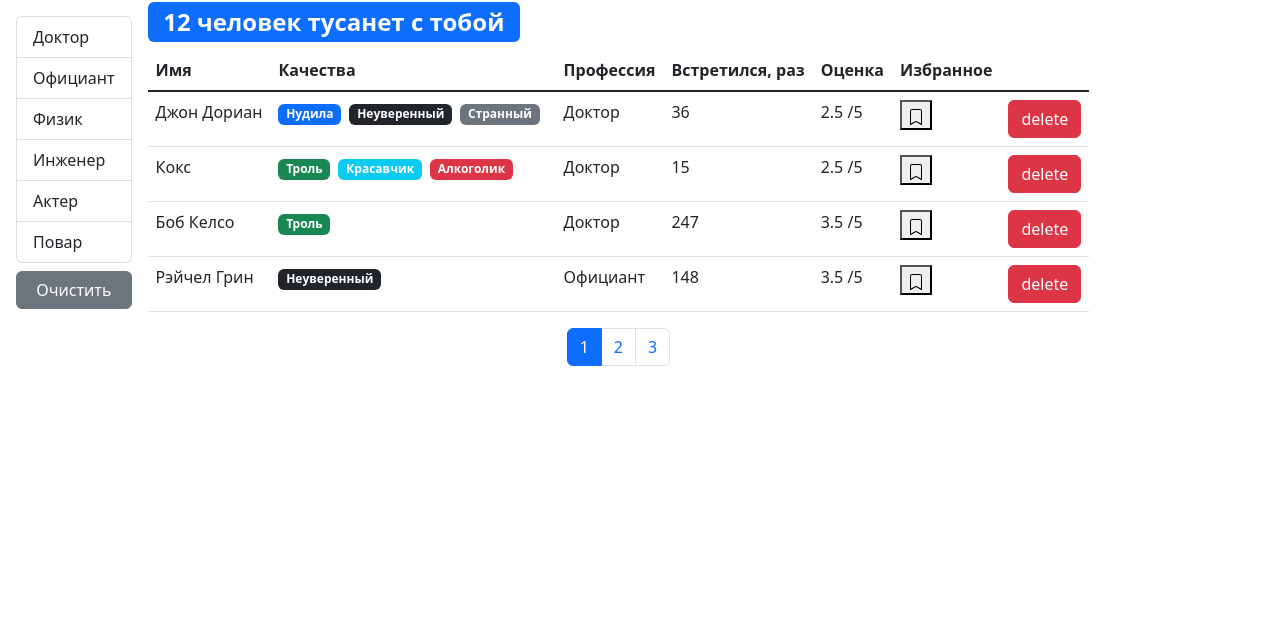
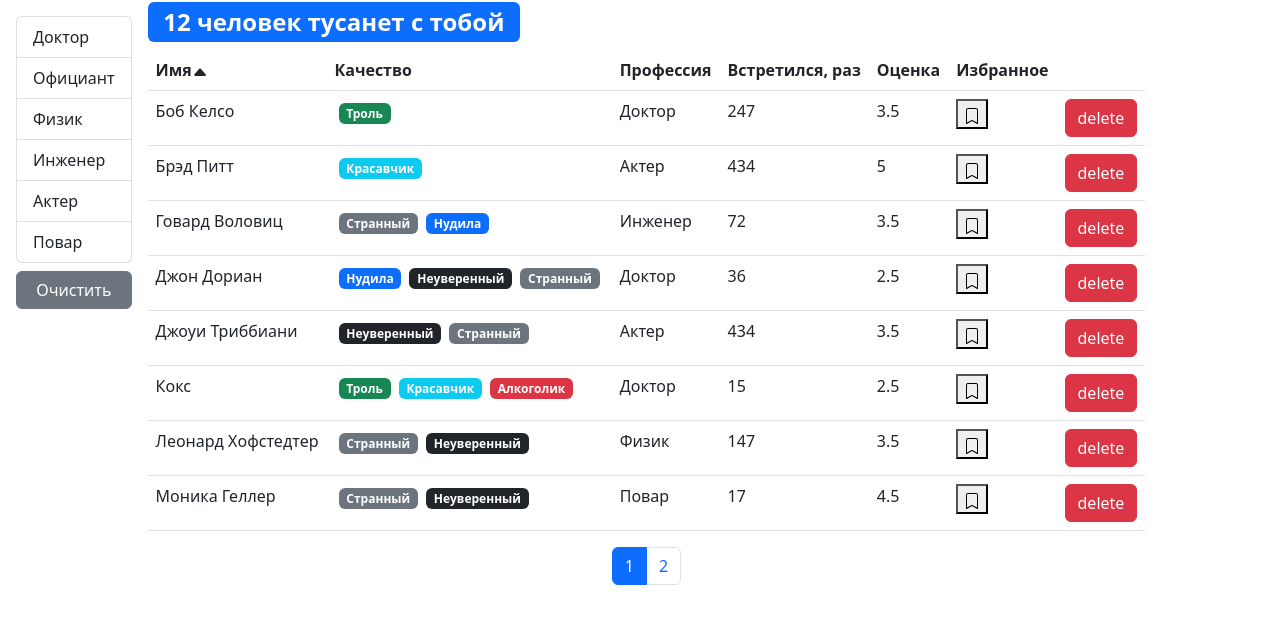
Before and after one commit to bestofaIl/fast-company, a React (Create React App) app: page / in a window 1280 px wide. Shown: the top 624 px of the page. Built offline with nearby package versions, Linux system fonts and the light colour scheme.

Commit message:
caret add

```diff
--- a/src/app/App.js
+++ b/src/app/App.js
@@ -1,39 +1,9 @@
-import React, { useEffect, useState } from "react";
-import api from "./api";
+import React from "react";
 import Users from "./components/users";
 
 const App = () => {
-    const [users, setUsers] = useState();
-
-    useEffect(() => {
-        api.users.fetchAll().then((data) => setUsers(data));
-    }, []);
-
-    const handleDelete = (userId) => {
-        const updatedUsers = users.filter((user) => user._id !== userId);
-        setUsers(updatedUsers);
-    };
-    const handleToggleBookMark = (id) => {
-        setUsers(
-            users.map((user) => {
-                if (user._id === id) {
-                    user.bookmark = !user.bookmark;
-                }
-                return user;
-            })
-        );
-    };
-
     return (
-        <>
-            {users && (
-                <Users
-                    users={users}
-                    onDelete={handleDelete}
-                    onToggleBookMark={handleToggleBookMark}
-                />
-            )}
-        </>
+        <Users />
     );
 };
 
--- a/src/app/components/bookmark.jsx
+++ b/src/app/components/bookmark.jsx
@@ -1,6 +1,7 @@
 import React from "react";
+import PropTypes from "prop-types";
 
-const Bookmark = ({ status }) => {
+const Bookmark = ({ status, ...rest }) => {
     const pic = status ? (
         <svg
             xmlns="http://www.w3.org/2000/svg"
@@ -25,7 +26,11 @@
         </svg>
     );
 
-    return pic;
+    return <button {...rest}>{pic}</button>;
+};
+
+Bookmark.propTypes = {
+    status: PropTypes.bool
 };
 
 export default Bookmark;
--- a/src/app/components/qualitie.jsx
+++ b/src/app/components/qualitie.jsx
@@ -1,16 +1,16 @@
 import React from "react";
-
-const Qualitie = ({ qualities }) => {
-    return qualities.map((quality) => {
-        return (
-            <span
-                key={quality._id}
-                className={`badge bg-${quality.color} me-2`}
-            >
-                {quality.name}
-            </span>
-        );
-    });
+import PropTypes from "prop-types";
+const Quality = ({ color, name, _id }) => {
+    return (
+        <span className={"badge m-1 bg-" + color}>
+            {name}
+        </span>
+    );
+};
+Quality.propTypes = {
+    color: PropTypes.string.isRequired,
+    name: PropTypes.string.isRequired,
+    _id: PropTypes.string.isRequired
 };
 
-export default Qualitie;
+export default Quality;
--- /dev/null
+++ b/src/app/components/qualitiesList.jsx
@@ -0,0 +1,17 @@
+import React from "react";
+import Qualitie from "./qualitie";
+import PropTypes from "prop-types";
+
+const QualitiesList = ({ qualities }) => {
+    return <>
+        {qualities.map(quality => (
+            <Qualitie key={quality._id} {...quality} />
+        ))}
+    </>;
+};
+
+QualitiesList.propTypes = {
+    qualities: PropTypes.array.isRequired
+};
+
+export default QualitiesList;
--- /dev/null
+++ b/src/app/components/table.jsx
@@ -0,0 +1,25 @@
+import React from "react";
+import TableHeader from "./tableHeader";
+import TableBody from "./tableBody";
+import PropTypes from "prop-types";
+
+const Table = ({ onSort, selectedSort, columns, data, children }) => {
+    return (
+        <table className='table'>
+            {children || <>
+                <TableHeader { ...{ onSort, selectedSort, columns } } />
+                <TableBody { ...{ data, columns } } />
+            </>}
+        </table>
+    );
+};
+
+Table.propTypes = {
+    onSort: PropTypes.func,
+    selectedSort: PropTypes.object,
+    columns: PropTypes.object,
+    data: PropTypes.array,
+    children: PropTypes.array
+};
+
+export default Table;
--- /dev/null
+++ b/src/app/components/tableBody.jsx
@@ -0,0 +1,36 @@
+import React from "react";
+import PropTypes from "prop-types";
+import _ from "lodash";
+
+const TableBody = ({ data, columns }) => {
+    const renderContent = (item, column) => {
+        if (columns[column].component) {
+            const component = columns[column].component;
+            if (typeof component === "function") {
+                return component(item);
+            }
+            return component;
+        }
+        return _.get(item, columns[column].path);
+    };
+
+    return (
+        <tbody>
+            {data.map(item => (
+                <tr key={item._id}>
+                    {Object.keys(columns).map(column => (
+                        <td key={column}>
+                            {renderContent(item, column)}
+                        </td>
+                    ))}
+                </tr>
+            ))}
+        </tbody>);
+};
+
+export default TableBody;
+
+TableBody.propTypes = {
+    data: PropTypes.array.isRequired,
+    columns: PropTypes.object.isRequired
+};
--- /dev/null
+++ b/src/app/components/tableHeader.jsx
@@ -0,0 +1,68 @@
+import React, { useEffect, useState } from "react";
+import PropTypes from "prop-types";
+
+const TableHeader = ({ onSort, selectedSort, columns }) => {
+    const [caret, setCaret] = useState();
+    const caretUp = <svg xmlns="http://www.w3.org/2000/svg" width="16" height="16" fill="currentColor"
+        className="bi bi-caret-up-fill" viewBox="0 0 16 16">
+        <path
+            d="m7.247 4.86-4.796 5.481c-.566.647-.106 1.659.753 1.659h9.592a1 1 0 0 0 .753-1.659l-4.796-5.48a1 1 0 0 0-1.506 0z"/>
+    </svg>;
+    const caretDown = <svg xmlns="http://www.w3.org/2000/svg" width="16" height="16" fill="currentColor"
+        className="bi bi-caret-down-fill" viewBox="0 0 16 16">
+        <path
+            d="M7.247 11.14 2.451 5.658C1.885 5.013 2.345 4 3.204 4h9.592a1 1 0 0 1 .753 1.659l-4.796 5.48a1 1 0 0 1-1.506 0z"/>
+    </svg>;
+
+    const handleSort = (item) => {
+        setCaret();
+        if (selectedSort.iter === item) {
+            onSort({ ...selectedSort, order: selectedSort.order === "asc" ? "desc" : "asc" });
+        } else {
+            onSort({ iter: item, order: "asc" });
+        }
+    };
+
+    useEffect(() => {
+        if (selectedSort.order === "asc") {
+            setCaret(caretUp);
+        } else {
+            console.log("down");
+            setCaret(caretDown);
+        }
+    }, [selectedSort]);
+    return (<thead>
+        <tr>
+            {Object.keys(columns).map(column => (
+                <th
+                    key={column}
+                    onClick={
+                        columns[column].path
+                            ? () => handleSort(columns[column].path)
+                            : undefined}
+                    {...{ role: columns[column].path && "button" }}
+                    scope="col"
+                >
+                    {columns[column].name}
+                    {columns[column].path === selectedSort.iter && caret}
+                </th>
+            ))}
+            {/* <th onClick={() => handleSort("name")} scope="col">Имя</th> */}
+            {/* <th scope="col">Качества</th> */}
+            {/* <th onClick={() => handleSort("profession.name")} scope="col">Профессия</th> */}
+            {/* <th onClick={() => handleSort("completedMeetings")} scope="col">Встретился, раз</th> */}
+            {/* <th onClick={() => handleSort("rate")} scope="col">Оценка</th> */}
+            {/* <th onClick={() => handleSort("bookmark")} scope="col">Избранное</th> */}
+            {/* <th scope="col"></th> */}
+        </tr>
+    </thead>
+    );
+};
+
+export default TableHeader;
+
+TableHeader.propTypes = {
+    onSort: PropTypes.func.isRequired,
+    selectedSort: PropTypes.object.isRequired,
+    columns: PropTypes.object.isRequired
+};
--- a/src/app/components/user.jsx
+++ /dev/null
@@ -1,42 +0,0 @@
-import React from "react";
-import Qualitie from "./qualitie";
-import Bookmark from "./bookmark";
-import PropTypes from "prop-types";
-
-const User = ({ user, rest }) => {
-    return (
-        <>
-            <td>{user.name}</td>
-            <td>
-                {" "}
-                <Qualitie qualities={user.qualities} />{" "}
-            </td>
-            <td>{user.profession.name}</td>
-            <td>{user.completedMeetings}</td>
-            <td>{`${user.rate} /5`}</td>
-            <td>
-                <button onClick={() => rest.onToggleBookMark(user._id)}>
-                    <Bookmark status={user.bookmark} />
-                </button>
-            </td>
-
-            <td>
-                <button
-                    className="btn btn-danger"
-                    onClick={() => {
-                        rest.onDelete(user._id);
-                    }}
-                >
-                    delete
-                </button>
-            </td>
-        </>
-    );
-};
-
-User.propTypes = {
-    user: PropTypes.object.isRequired,
-    rest: PropTypes.object.isRequired
-};
-
-export default User;
--- a/src/app/components/users.jsx
+++ b/src/app/components/users.jsx
@@ -1,17 +1,40 @@
 import React, { useState, useEffect } from "react";
-import User from "./user";
 import Pagination from "./pagination";
 import { paginate } from "../utils/paginate";
 import PropTypes from "prop-types";
 import GroupList from "./groupList";
 import api from "../api/index";
 import SearchStat from "./searchStat";
+import UsersTable from "./usersTable";
+import _ from "lodash";
 
-const Users = ({ users, ...rest }) => {
-    const pageSize = 4;
+const Users = () => {
+    const pageSize = 8;
     const [currentPage, setCurrentPage] = useState(1);
     const [professions, setProfessions] = useState();
     const [selectedProf, setSelectedProf] = useState();
+    const [sortBy, setSortBy] = useState({ iter: "name", order: "asc" });
+
+    const [users, setUsers] = useState();
+
+    useEffect(() => {
+        api.users.fetchAll().then((data) => setUsers(data));
+    }, []);
+
+    const handleDelete = (userId) => {
+        const updatedUsers = users.filter((user) => user._id !== userId);
+        setUsers(updatedUsers);
+    };
+    const handleToggleBookMark = (id) => {
+        setUsers(
+            users.map((user) => {
+                if (user._id === id) {
+                    user.bookmark = !user.bookmark;
+                }
+                return user;
+            })
+        );
+    };
 
     useEffect(() => {
         api.professions.fetchAll().then((data) => setProfessions(data));
@@ -27,9 +50,21 @@
     const handlePageChange = (pageIndex) => {
         setCurrentPage(pageIndex);
     };
-    const filteredUsers = selectedProf ? users.filter(user => user.profession.name === selectedProf.name) : users;
+    const handleSort = (item) => {
+        setSortBy(item);
+    };
+
+    if (users) {
+        const filteredUsers = selectedProf
+            ? users.filter(
+                user =>
+                    JSON.stringify(user.profession) ===
+                    JSON.stringify(selectedProf))
+            : users;
+
         const count = filteredUsers.length;
-    const userCrop = paginate(filteredUsers, currentPage, pageSize);
+        const sortedUsers = _.orderBy(filteredUsers, [sortBy.iter], [sortBy.order]);
+        const userCrop = paginate(sortedUsers, currentPage, pageSize);
         const clearFilter = () => {
             setSelectedProf();
         };
@@ -54,32 +89,12 @@
                 <div className="d-flex flex-column">
                     <SearchStat length={count}/>
                     {count > 0 && (
-                    <table className='table'>
-                        <thead>
-                            <tr>
-                                <th scope="col">Имя</th>
-                                <th scope="col">Качества</th>
-                                <th scope="col">Профессия</th>
-                                <th scope="col">Встретился, раз</th>
-                                <th scope="col">Оценка</th>
-                                <th scope="col">Избранное</th>
-                                <th scope="col"></th>
-                            </tr>
-                        </thead>
-                        <tbody className="table-group-divider">
-                            {userCrop.map((user) => {
-                                return (
-                                    <tr key={user._id}>
-                                        <User
-                                            user={user}
-                                            rest={rest}
-                                            key={user._id}
-                                        />
-                                    </tr>
-                                );
-                            })}
-                        </tbody>
-                    </table>
+                        <UsersTable
+                            users={userCrop}
+                            onSort={handleSort}
+                            selectedSort={sortBy}
+                            onDelete={handleDelete}
+                            onToggleBookMark={handleToggleBookMark}/>
                     )}
                     <div className="div d-flex justify-content-center">
                         <Pagination
@@ -92,6 +107,8 @@
                 </div>
             </div>
         );
+    }
+    return "loading...";
 };
 
 Users.propTypes = {
--- /dev/null
+++ b/src/app/components/usersTable.jsx
@@ -0,0 +1,55 @@
+import React from "react";
+import PropTypes from "prop-types";
+import Bookmark from "./bookmark";
+import QualitiesList from "./qualitiesList";
+import Table from "./table";
+
+const UsersTable = ({ users, onSort, selectedSort, onToggleBookMark, onDelete, ...rest }) => {
+    const columns = {
+        name: { path: "name", name: "Имя" },
+        qualities: { name: "Качество", component: (user) => (<QualitiesList qualities={user.qualities} />) },
+        professions: { path: "profession.name", name: "Профессия" },
+        completedMeetings: { path: "completedMeetings", name: "Встретился, раз" },
+        rate: { path: "rate", name: "Оценка" },
+        bookmark: {
+            path: "bookmark",
+            name: "Избранное",
+            component: (user) => (
+                <Bookmark
+                    status={user.bookmark}
+                    onClick={() => onToggleBookMark(user._id)}
+                />
+            )
+        },
+        delete: {
+            component: (user) => (
+                <button
+                    className="btn btn-danger"
+                    onClick={() => {
+                        onDelete(user._id);
+                    }}
+                >
+                    delete
+                </button>
+            )
+        }
+    };
+    return (
+        <Table
+            onSort={onSort}
+            selectedSort={selectedSort}
+            columns={columns}
+            data={users}
+        />
+    );
+};
+
+UsersTable.propTypes = {
+    users: PropTypes.array.isRequired,
+    onSort: PropTypes.func.isRequired,
+    selectedSort: PropTypes.object.isRequired,
+    onToggleBookMark: PropTypes.func.isRequired,
+    onDelete: PropTypes.func.isRequired
+};
+
+export default UsersTable;
```
Also changed, not shown: src/app/components/groupList.jsx (+16 -0 lines). Lines whose indentation alone changed are shown as unchanged.
